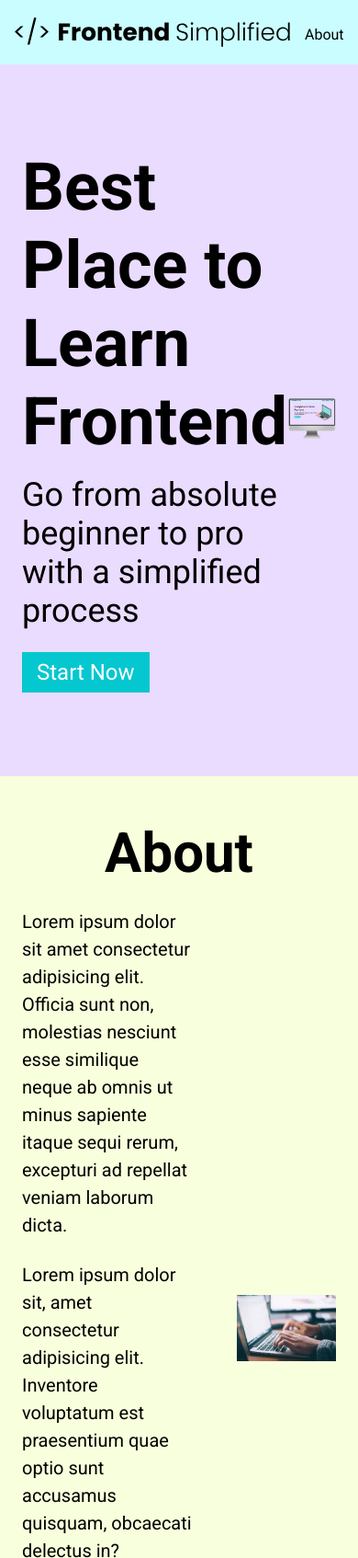
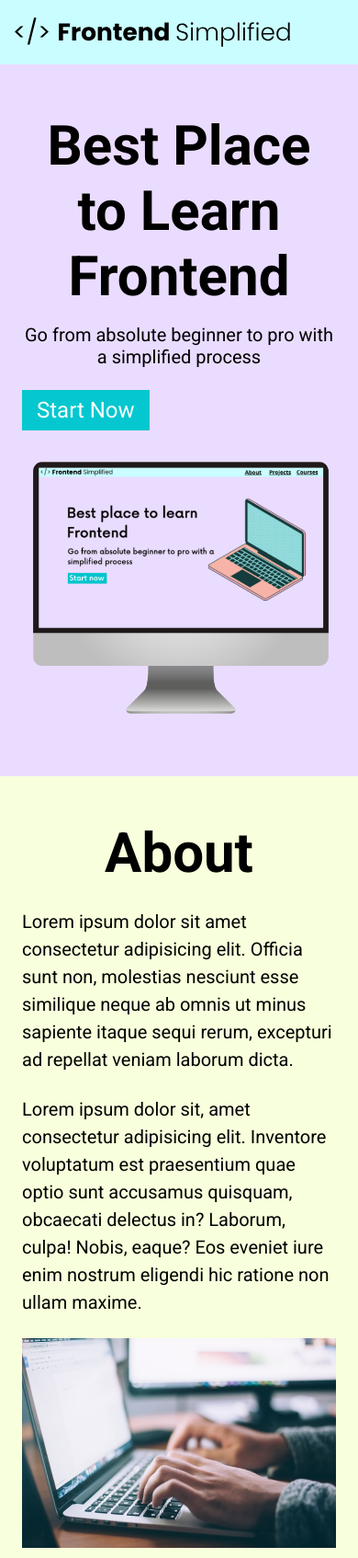
Before and after one commit to ShivomP/Html-Tutorial, a plain HTML site: page index.html in a window 390 px wide. Shown: the top 1694 px of the page at 92% size. Drawn offline with Linux system fonts and the light colour scheme.

Commit message:
flexbox additions

```diff
--- a/index.html
+++ b/index.html
@@ -19,10 +19,12 @@
         </nav>
         <header>
             <div class="row">
-                <div>
-                    <h1>Best Place to Learn Frontend</h1>
-                    <p class="subheader">Go from absolute beginner to pro with a simplified process</p>
-                    <button>Start Now</button>
+                <div class="home__description">
+                    <div>
+                        <h1>Best Place to Learn Frontend</h1>
+                        <p class="subheader">Go from absolute beginner to pro with a simplified process</p>
+                        <button class="home__description--button">Start Now</button>
+                    </div>
                 </div>
                 <figure>
                     <img src="./HTML Practise Assets/laptop.png" alt="Home page image">
--- a/style.css
+++ b/style.css
@@ -148,6 +148,7 @@ form{
     margin: 0 auto;
     justify-content: center;
     align-items: center;
+    padding: 0 24px;
 }
 
 input, textarea{
@@ -181,3 +182,69 @@ footer{
 .footer__link{
     padding: 0 16px;
 }
+
+/* SMALL PHONES, TABLETS, LARGE SMARTPHONES */
+
+@media (max-width: 728px) {
+    .row{
+        flex-direction: column;
+    }
+
+    .home__description{
+        margin-bottom: 24px;
+        display: flex;
+        flex-direction: column;
+        align-items: center;
+    }
+
+    .home__description--button{
+        max-width: 240px;
+    }
+
+    h1{
+        text-align: center;
+        font-size: 60px;
+    }
+
+    .subheader{
+        text-align: center;
+        font-size: 20px;
+    }
+
+    ul{
+        display: none;
+    }
+
+    .section__description{
+        flex-direction: column;
+    }
+
+    .section__description--wrapper{
+        width: 100%;
+    }
+
+    .about__img--wrapper{
+        width: 100%;
+    }
+
+    #discord .section__description{
+        flex-direction: column-reverse;
+    }
+
+    footer{
+        padding: 48px 24px;
+    }
+
+    .footer__logo{
+        max-width: 360px;
+    }
+
+    .footer__link{
+        padding: 0 4px;
+        font-size: 18px;
+    }
+
+    .footer__links{
+        margin-bottom: 24px;
+    }
+}
```
